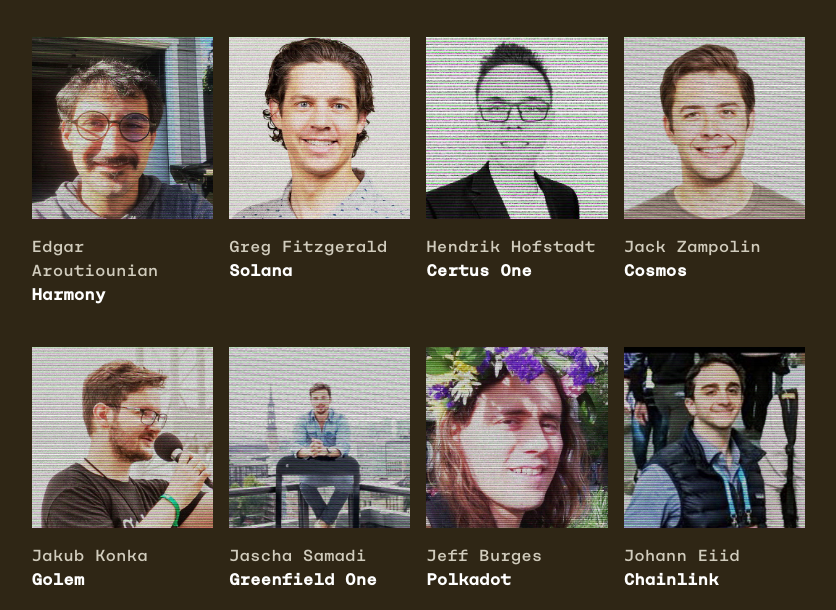
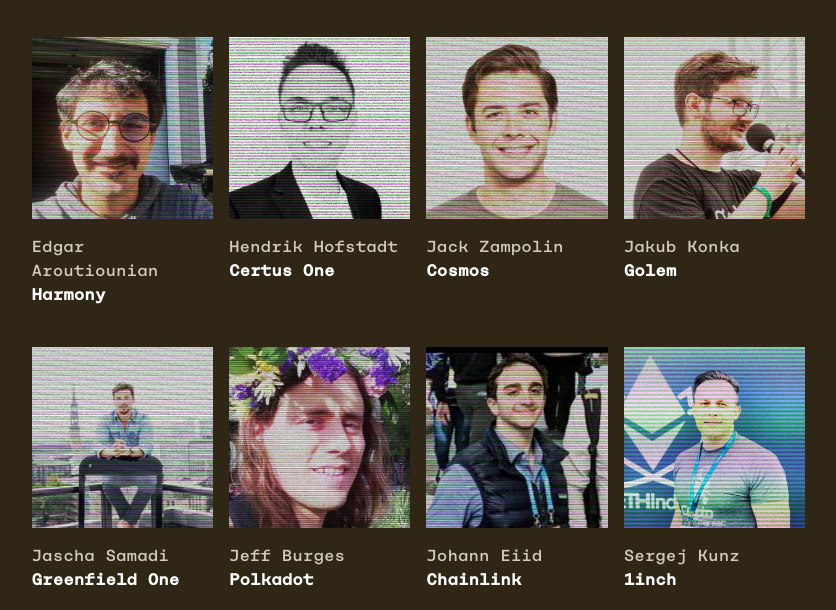
Before and after one commit to nearprotocol/readylayerone, a website: page index.html in a window 1280 px wide. Shown: the part 8123-8733 px from the top of the page, without its empty margins (411-1247 px from the left). Drawn offline with Linux system fonts and the light colour scheme.

Commit message:
remove greg fitz

```diff
--- a/index.html
+++ b/index.html
@@ -445,7 +445,6 @@
                             <div class="w-1/2 lg:w-1/3 xl:w-1/4 px-2 mt-10"><img src="assets/img/speakers3/denisse.jpg" class="w-full" alt=""><p class="mt-4">Denisse Halm<br /><strong class="text-white">cLabs</strong></p></div>
                             <div class="w-1/2 lg:w-1/3 xl:w-1/4 px-2 mt-10"><img src="assets/img/speakers3/dietrich_ayala.jpg" class="w-full" alt=""><p class="mt-4">Dietrich Ayala<br /><strong class="text-white">Protocol Labs</strong></p></div>
                             <div class="w-1/2 lg:w-1/3 xl:w-1/4 px-2 mt-10"><img src="assets/img/speakers3/Edgar_Aroutiounian.jpg" class="w-full" alt=""><p class="mt-4">Edgar Aroutiounian<br /><strong class="text-white">Harmony</strong></p></div>
-                            <div class="w-1/2 lg:w-1/3 xl:w-1/4 px-2 mt-10"><img src="assets/img/speakers3/greg_fitz.jpg" class="w-full" alt=""><p class="mt-4">Greg Fitzgerald<br /><strong class="text-white">Solana</strong></p></div>
                             <div class="w-1/2 lg:w-1/3 xl:w-1/4 px-2 mt-10"><img src="assets/img/speakers3/Hendrick.jpg" class="w-full" alt=""><p class="mt-4">Hendrik Hofstadt<br /><strong class="text-white">Certus One</strong></p></div>
                             <div class="w-1/2 lg:w-1/3 xl:w-1/4 px-2 mt-10"><img src="assets/img/speakers3/Jack_Zampolin.jpg" class="w-full" alt=""><p class="mt-4">Jack Zampolin<br /><strong class="text-white">Cosmos</strong></p></div>
                             <div class="w-1/2 lg:w-1/3 xl:w-1/4 px-2 mt-10"><img src="assets/img/speakers3/Jakub.jpg" class="w-full" alt=""><p class="mt-4">Jakub Konka<br /><strong class="text-white">Golem</strong></p></div>
```
